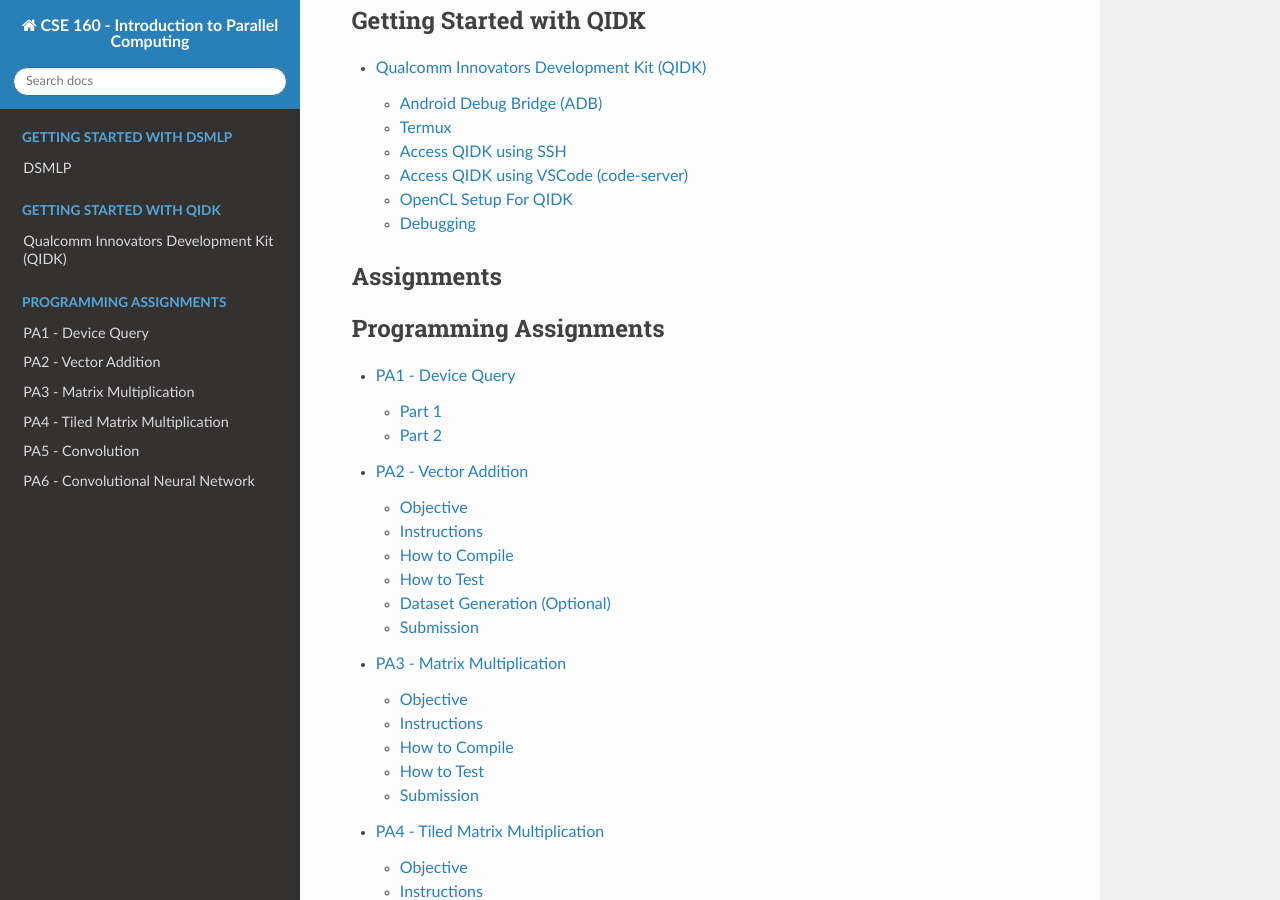
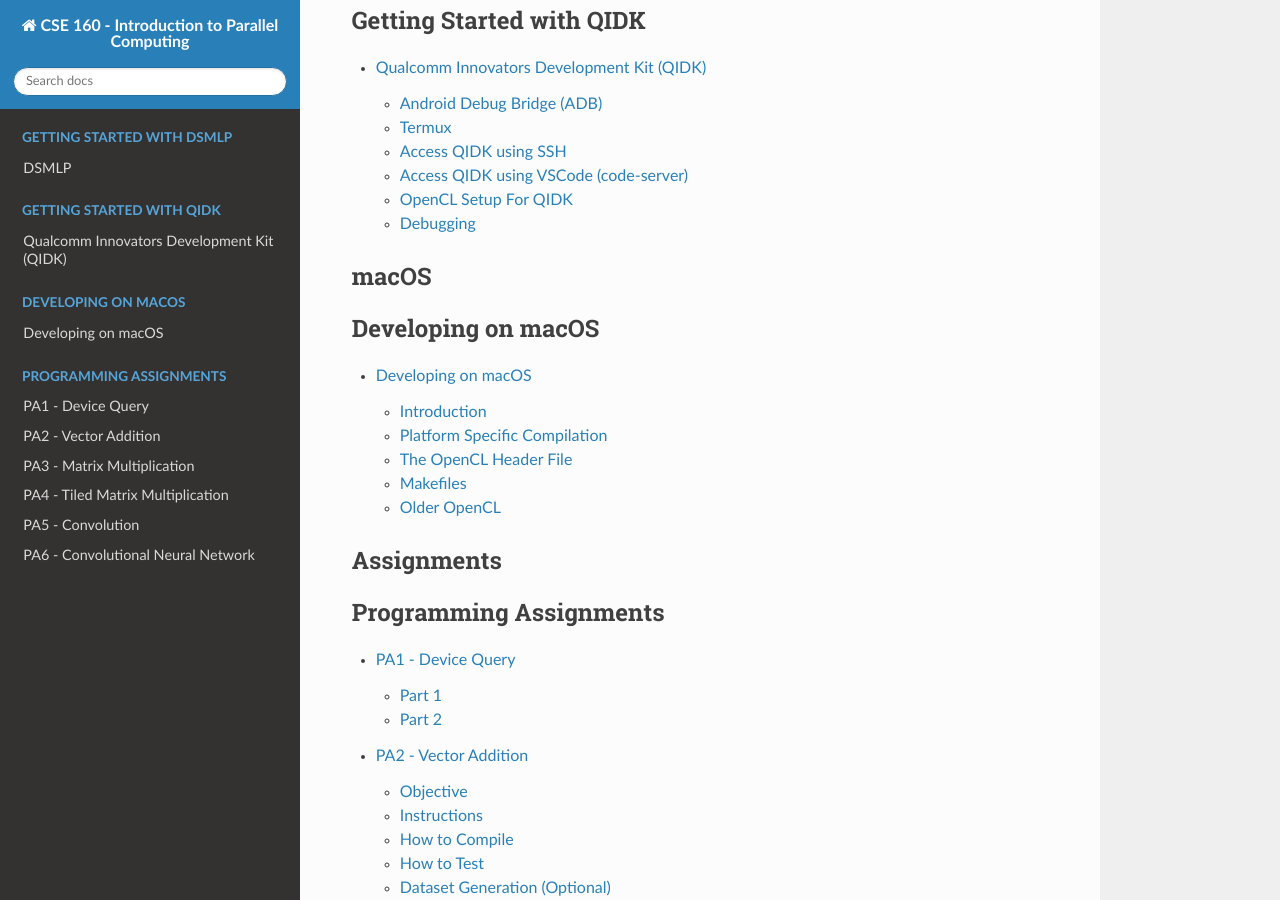
Before and after one commit to KastnerRG/cse160-docs, a Sphinx documentation site: the page built from docs/source/index.rst, in a window 1280 px wide and 900 px high, scrolled down 804 px. Built offline with Sphinx 7.4.7 and the Read the Docs theme 3.1.0, drawn with Linux system fonts in a browser that asks for light colours; formulas are drawn with MathJax 3; some of the changed lines change nothing that is shown.

Commit message:
add macos documentation

```diff
--- a/docs/source/index.rst
+++ b/docs/source/index.rst
@@ -21,6 +21,14 @@
 
    QIDK
 
+macOS
+^^^^^
+.. toctree::
+   :maxdepth: 2
+   :caption: Developing on macOS
+
+   macOS
+
 Assignments
 ^^^^^^^^^^^
 .. toctree::
--- /dev/null
+++ b/docs/source/macOS.rst
@@ -0,0 +1,89 @@
+===================
+Developing on macOS
+===================
+
+Introduction
+------------
+This guide is based off of the instructional team's experience running OpenCL on an Apple Silicon Mac.
+**OpenCL is deprecated on macOS**, meaning Apple no longer officially supports it.
+However, macOS still ships with working OpenCL drivers and headers.
+As a result, it is currently possible to run OpenCL on a Mac GPU.
+This document contains a series of modifications that may be made to PAs to run on macOS.
+**You should still know how to build OpenCL programs on an officially supported platform, such as the DSMLP**
+as Apple may remove support at an time.
+Some of these modifications may show up in released PAs, but they are not garuanteed to be present.
+
+Platform Specific Compilation
+-----------------------------
+
+To ensure your code works on multiple platforms, you should use C preprocessor if statements
+to compile different code depending on the platform::
+
+    #ifdef __APPLE__
+    // code that works macOS
+    // ..
+    #else
+    // code that works elsewhere
+    // ..
+    #endif
+
+The OpenCL Header File
+----------------------
+
+If you have installed xcode command line tools, you probably already have the header, ``cl.h``.
+It will likely be somewhere in::
+
+    ./Library/Developer/CommandLineTools/SDKs
+    ./System/Volumes/Data/Library/Developer/CommandLineTools/SDKs
+
+For each of these paths, try searching the header::
+
+    find <root_path> -name cl.h
+
+If the header is missing, you can get the OpenCL framework through the xcode command line tools: `xcode-select --install`.
+
+The ``cl.h`` header file is in a different location on macOS.
+For any files that require the header, use the following conditional compilation clause::
+
+    #ifdef __APPLE__
+    #include <OpenCL/cl.h>
+    #else
+    #include <CL/cl.h>
+    #endif
+
+
+Makefiles
+---------
+
+Instead of linking the OpenCL library, you want to use link the framework::
+
+    # this if statement is true on macOS
+    ifeq ($(shell uname -s),Darwin)
+        LDFLAGS = -framework OpenCL
+    else
+        LDFLAGS = -L/usr/local/cuda/lib64 -lOpenCL
+    endif
+
+Additionally, the helper library uses the ``ar`` command line tool.
+This should come with macOS, but its usage is slightly different than on Linux.
+You should remove the `-o` flag to get it to work on macos.::
+
+    # Linux
+    ar rcs -o $@ $(OBJECTS)
+    # macOS
+    ar rcs $@ $(OBJECTS)
+
+Older OpenCL
+------------
+
+macOS supports OpenCL ``1.2``.
+Programming assignments are written with a higher version in mind.
+In particular, the ``clCreateCommandQueueWithProperties`` requires OpenCL ``2.0``.
+On macOS, you must use the deprecated ``clCreateCommandQueue`` function::
+
+    // Create a command queue
+    # if __APPLE__
+        queue = clCreateCommandQueue( /* args here */ );
+    # else
+        queue = clCreateCommandQueueWithProperties( /* args here */ );
+    # endif
```
